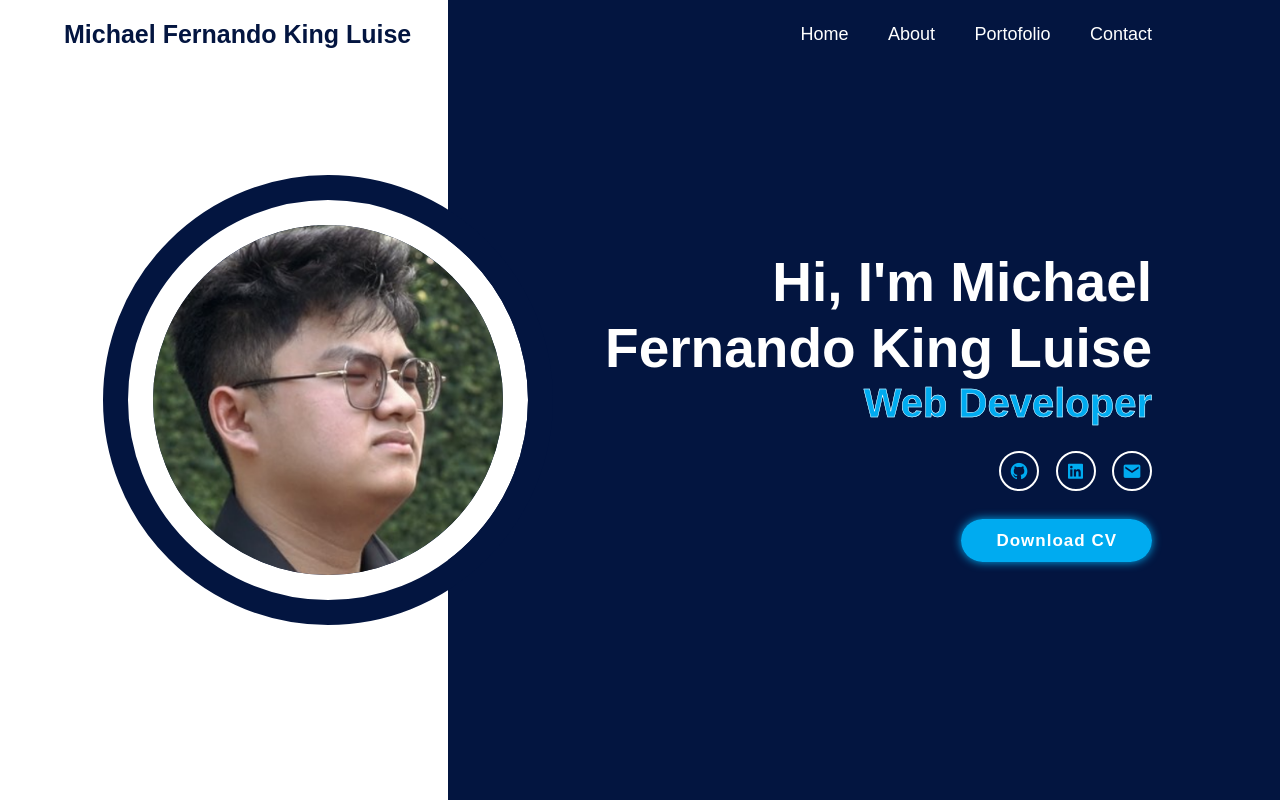
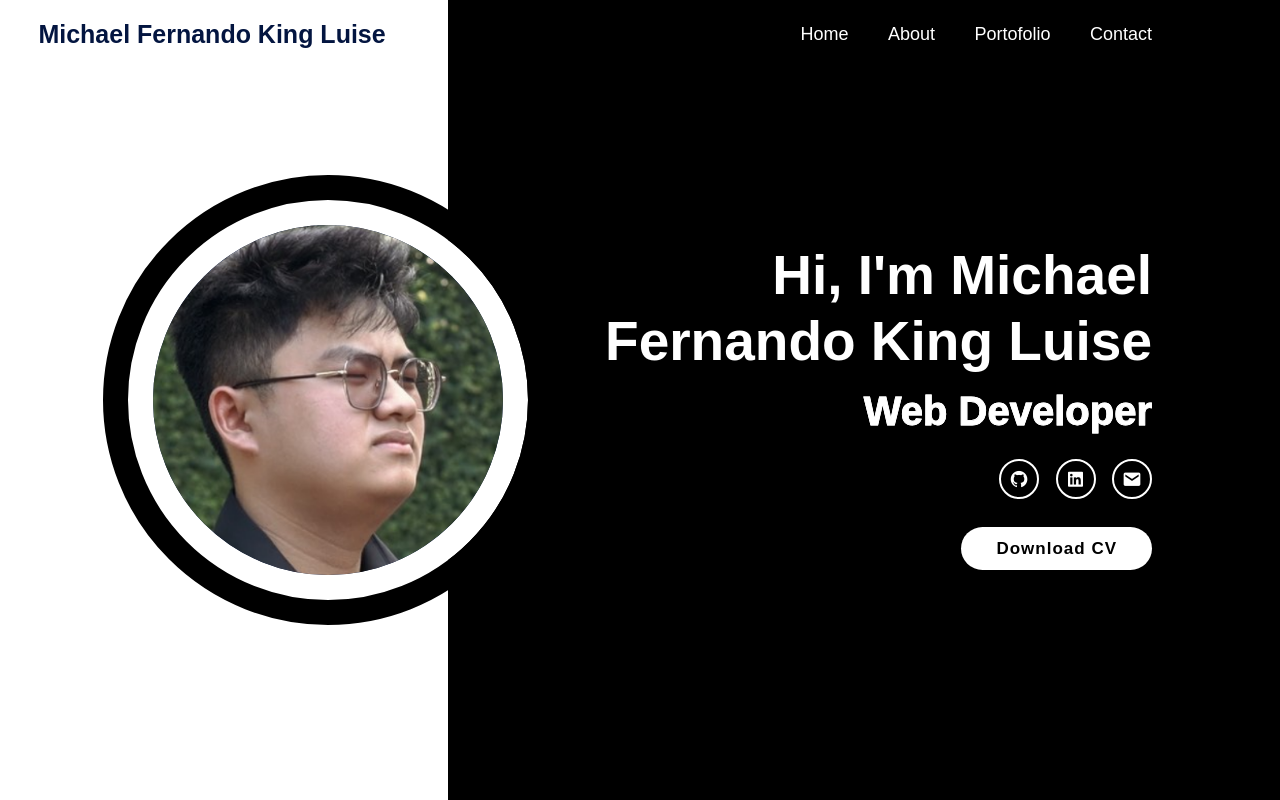
Before and after one commit to MichaelFernandoKingLuise/Web-Based-Portofolio, a plain HTML site: page index.html in a window 1280 px wide. Drawn offline with nearby package versions, Linux system fonts and the light colour scheme; a web font is replaced by a local one.

Commit message:
Update style.css

```diff
--- a/style.css
+++ b/style.css
@@ -12,7 +12,7 @@
     top: 0;
     left: 0;
     width: 100%;
-    padding: 20px 10% 20px 5%;
+    padding: 20px 10% 20px 3%;
     background: transparent;
     display: flex;
     justify-content: space-between;
@@ -40,13 +40,13 @@
     -o-transition: .3s;
 }
 
-.navbar a:hover, .navbar a.active {
+.navbar a:hover {
     color: #00abf0;
 }
 
 .home {
     height: 100vh;
-    background: linear-gradient(-90deg, #031540 65%, #FFF 35%);
+    background: linear-gradient(-90deg, #000000 65%, #FFF 35%);
     display: flex;
     justify-content: space-between;
     align-items: center;
@@ -66,7 +66,7 @@
     -ms-border-radius: 50%;
     -o-border-radius: 50%;
     border: 25px solid #FFF;
-    outline: 25px solid #031540;
+    outline: 25px solid #000000;
     overflow: hidden;
 }
 
@@ -84,18 +84,30 @@
 .home-content h1 {
     font-size: 55px;
     line-height: 1.2;
+    margin-bottom: 15px;
+    transition: .3s;
+    -webkit-transition: .3s;
+    -moz-transition: .3s;
+    -ms-transition: .3s;
+    -o-transition: .3s;
+    cursor: default;
+}
+
+.home-content h1:hover {
+    color: #00abf0;
 }
 
 .home-content h3 {
     font-size: 40px;
     color: transparent;
-    -webkit-text-stroke: .5px #FFF;
-    background-image: linear-gradient(#00abf0, #00abf0);
+    -webkit-text-stroke: .8px #FFF;
+    background-image: linear-gradient(#FFF, #FFF);
     background-repeat: no-repeat;
     -webkit-background-clip: text;
     background-position: -410px 0;
     animation: animateText 6s linear infinite;
     -webkit-animation: animateText 6s linear infinite;
+    cursor: default;
 }
 
 @keyframes animateText {
@@ -105,11 +117,6 @@
     65%, 85% {
         background-position: 0 0;
     }
-}
-
-.home-content p {
-    font-size: 16px;
-    margin-top: 20px;
 }
 
 .home-sci {
@@ -130,7 +137,7 @@
     -ms-border-radius: 50%;
     -o-border-radius: 50%;
     font-size: 20px;
-    color: #00abf0;
+    color: #FFF;
     text-decoration: none;
     margin-left: 12px;
 }
@@ -144,18 +151,17 @@
 
 .btn {
     padding: 12px 35px;
-    background: #00abf0;
+    background: #FFF;
     border-radius: 40px;
     -webkit-border-radius: 40px;
     -moz-border-radius: 40px;
     -ms-border-radius: 40px;
     -o-border-radius: 40px;
     font-size: 17px;
-    color: #FFF;
+    color: #000;
     text-decoration: none;
     font-weight: 600;
     letter-spacing: 1px;
-    box-shadow: 0 0 10px #00abf0;
     transition: .5s;
     -webkit-transition: .5s;
     -moz-transition: .5s;
@@ -164,6 +170,7 @@
 }
 
 .btn:hover {
-    box-shadow: none;
-
+    background-color: #00abf0;
+    color: #FFF;
+    box-shadow: 0 0 10px #00abf0;
 }
```
